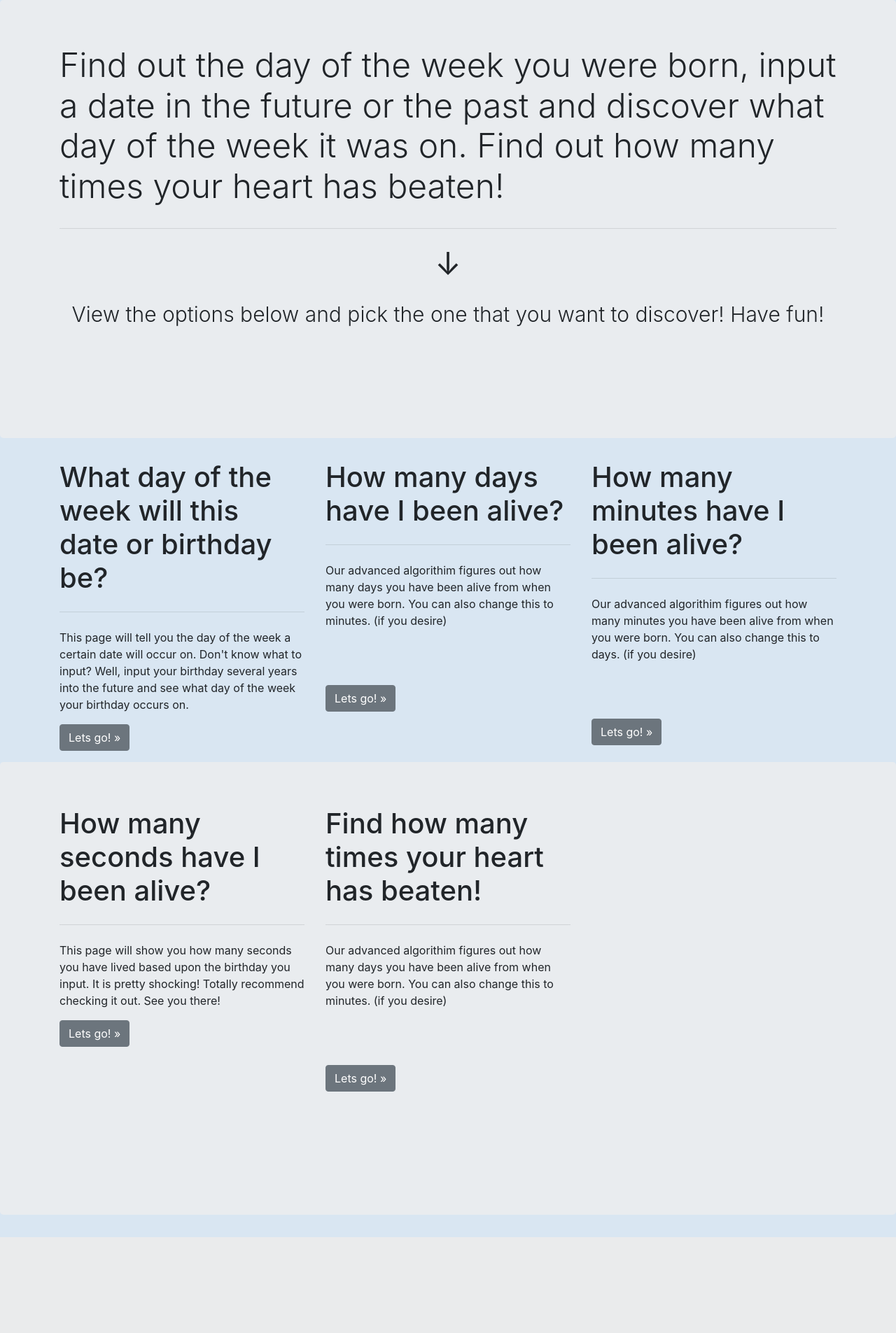
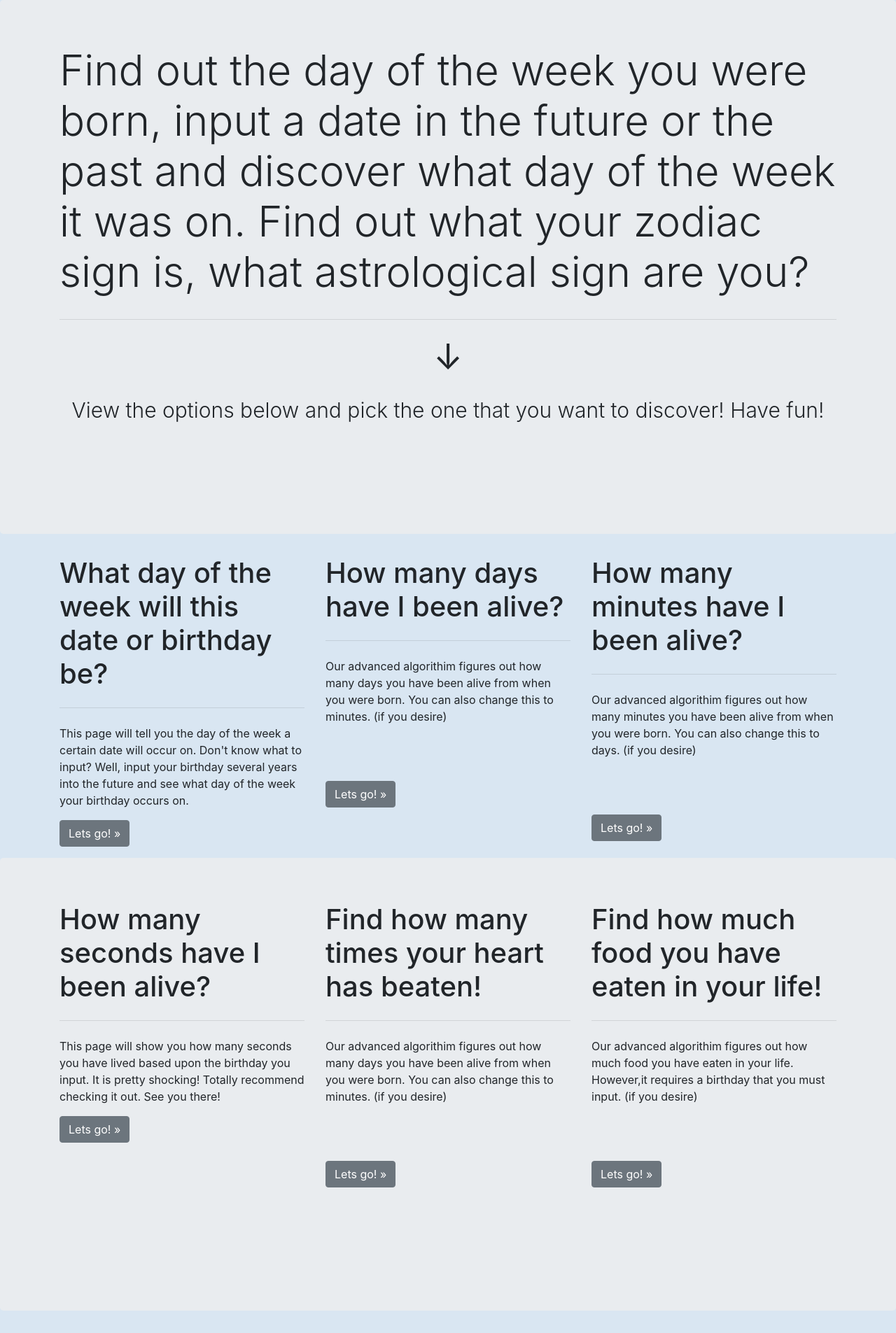
Before and after one commit to PaulMcPython18/dateinfo, a Flask app: page /date-time-birthday-calculator in a window 1280 px wide. Shown: the part 56-1961 px from the top of the page at 70% size. Before the commit the page ends 1824 px from the top, so only its background shows below. Run offline with Flask 2, Linux system fonts and the light colour scheme; some libraries are stand-ins or nearby versions.

Commit message:
Update Date-Info-Birthday-Calculator.html

```diff
--- a/templates/Date-Info-Birthday-Calculator.html
+++ b/templates/Date-Info-Birthday-Calculator.html
@@ -20,10 +20,10 @@
 
       <div class="jumbotron">
         <div class="container">
-          <h1 class="display-3" style="font-size: 48px;">Find out the day of the week you were born, input a date in the future or the past and discover what day of the week it was on. Find out how many times your heart has beaten!</h1>
+          <h1 class="display-3" style="font-size: 60px;">Find out the day of the week you were born, input a date in the future or the past and discover what day of the week it was on. Find out what your zodiac sign is, what astrological sign are you?</h1>
 
             <hr style="margin-top: 2em;">
-            <center><p style="font-size: 45px;">&darr;</p></center>
+            <center><p style="font-size: 50px;">&darr;</p></center>
             <center><p class="lead" style="font-size: 30px; margin-bottom: 3em;"> View the options below and pick the one that you want to discover! Have fun!</p></center>
         </div>
       </div>
@@ -35,7 +35,7 @@
             <h1>What day of the week will this date or birthday be?</h1>
             <hr class="my-4">
               <p>This page will tell you the day of the week a certain date will occur on. Don't know what to input? Well, input your birthday several years into the future and see what day of the week your birthday occurs on.</p>
-            <p><a class="btn btn-secondary" href="/what-day-of-the-week-am-i-born" role="button">Lets go! &raquo;</a></p>
+            <p><a class="btn btn-secondary" href=/#" role="button">Lets go! &raquo;</a></p>
           </div>
           <div class="col-md-4">
             <h1>How many days have I been alive?</h1>
@@ -71,6 +71,12 @@
               <p>Our advanced algorithim figures out how many days you have been alive from when you were born. You can also change this to minutes. (if you desire)</p>
             <p><a class="btn btn-secondary" href="/how-many-times-your-heart-has-beaten" role="button" style="margin-top: 4em;">Lets go! &raquo;</a></p>
           </div>
+            <div class="col-md-4">
+            <h1>Find how much food you have eaten in your life!</h1>
+            <hr class="my-4">
+              <p>Our advanced algorithim figures out how much food you have eaten in your life. However,it requires a birthday that you must input. (if you desire)</p>
+            <p><a class="btn btn-secondary" href="/how-much-food-have-i-eaten-in-my-life-calculator" role="button" style="margin-top: 4em;">Lets go! &raquo;</a></p>
+          </div>
 
 
 
@@ -81,6 +87,9 @@
 
 
 
-
+    <script src="https://code.jquery.com/jquery-3.2.1.slim.min.js" integrity="sha384-KJ3o2DKtIkvYIK3UENzmM7KCkRr/rE9/Qpg6aAZGJwFDMVNA/GpGFF93hXpG5KkN" crossorigin="anonymous"></script>
+    <script>window.jQuery || document.write('<script src="../../assets/js/vendor/jquery-slim.min.js"><\/script>')</script>
+    <script src="../../assets/js/vendor/popper.min.js"></script>
+    <script src="../../dist/js/bootstrap.min.js"></script>
   </body>
 </html>
```
